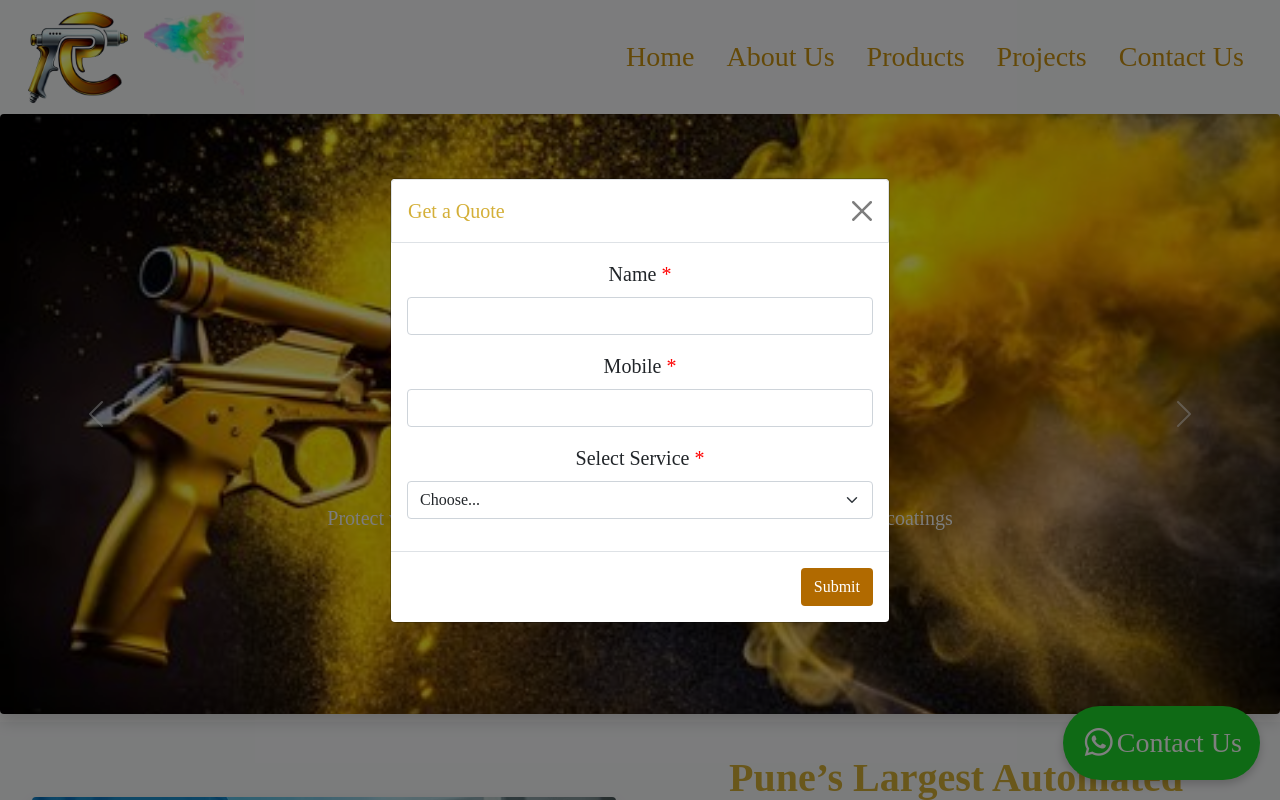
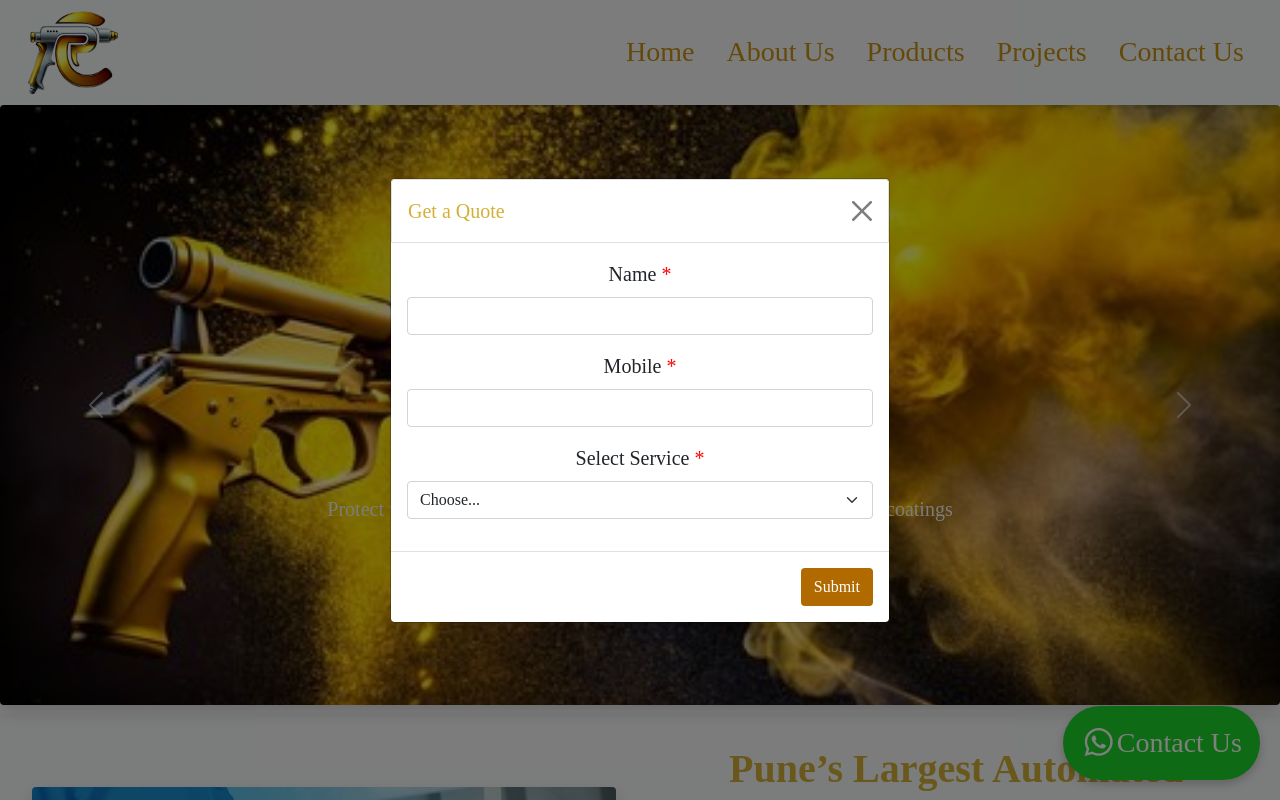
Before and after one commit to Oasis777999/PowderCoat, a React (Create React App) app: page / in a window 1280 px wide. Shown: the top 800 px of the page. Built offline with nearby package versions, Linux system fonts and the light colour scheme.

Commit message:
Updated the logo

```diff
--- a/src/Components/Nav.js
+++ b/src/Components/Nav.js
@@ -25,17 +25,17 @@ export const Nav = () => {
             <img
               src={logo}
               alt="ProCoatify Logo"
-              width="100"
-              height="100"
+              width="90"
+              height="90"
               className="img-fluid"
             />
-            <img
+            {/* <img
               src={torch}
               alt="ProCoatify Torch"
               width="100"
               height="100"
               className="img-fluid"
-            />
+            /> */}
           </div>
         </Link>
 
```
